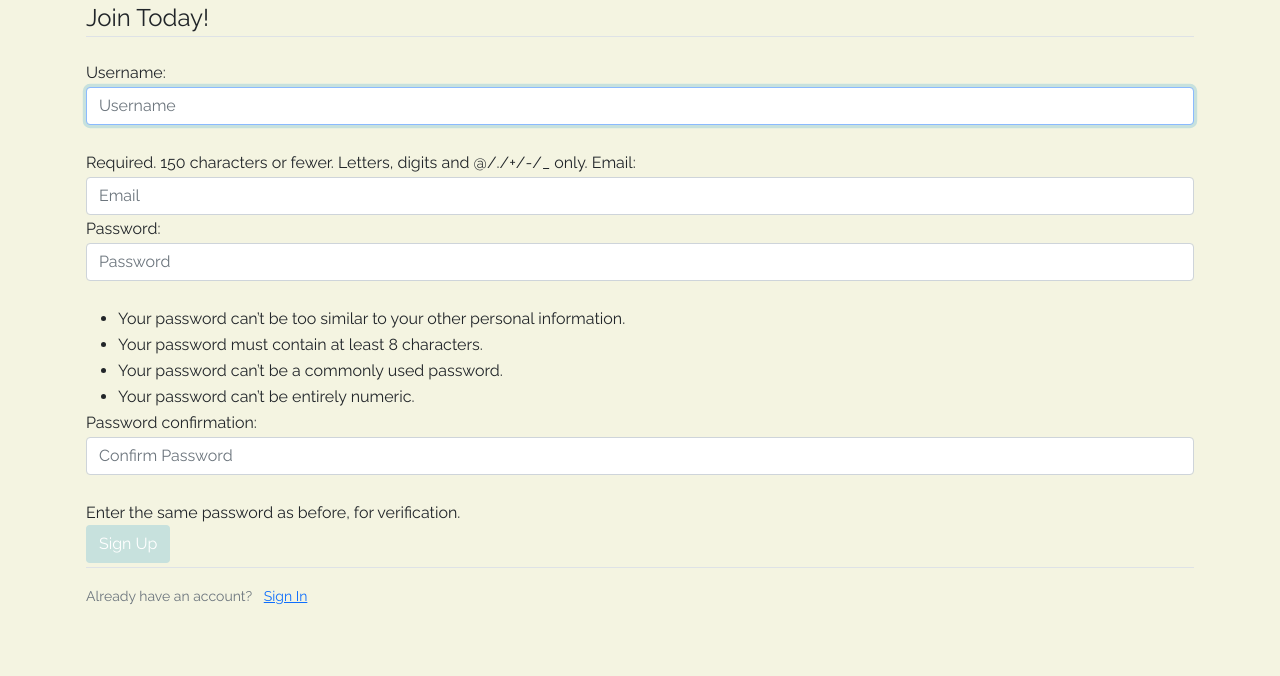
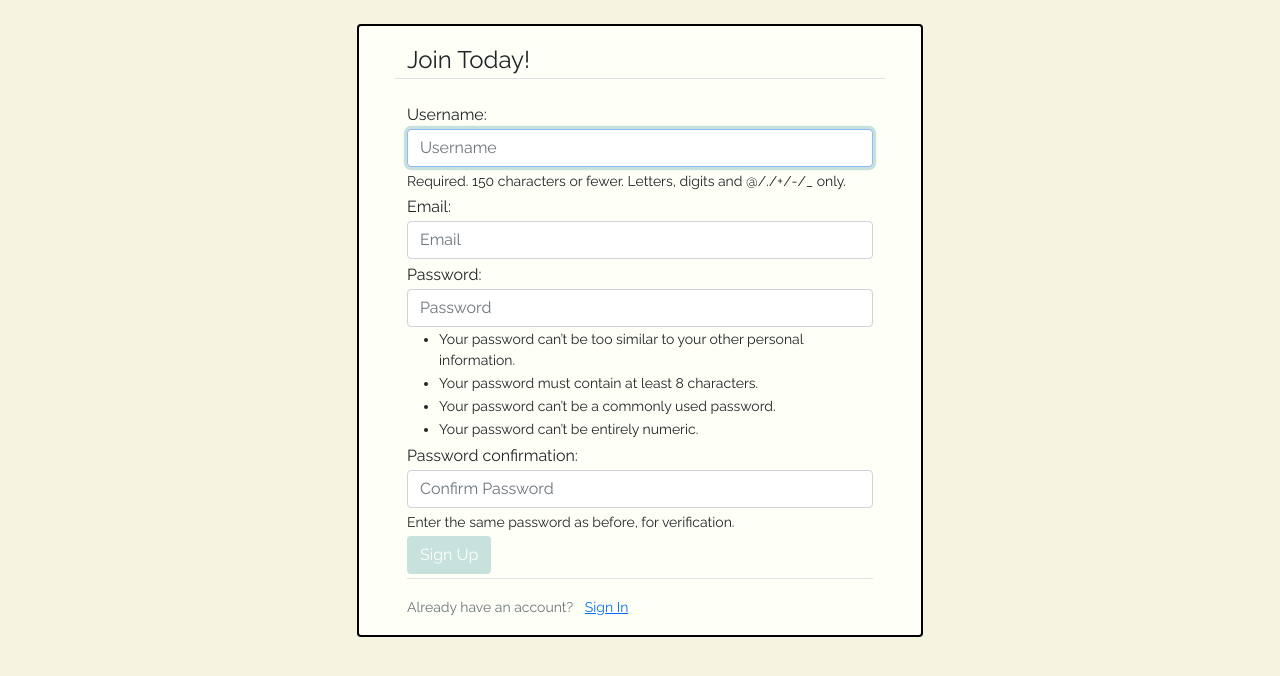
Before and after one commit to TheVulcanWizard/Yumbo, a Django app: page /register/ in a window 1280 px wide. Shown: the part 74-750 px from the top of the page. Run offline with Django 3.2, Linux system fonts and the light colour scheme; some libraries are stand-ins or nearby versions.

Commit message:
Updated registration form

```diff
--- a/recipes/static/recipes/recipes.css
+++ b/recipes/static/recipes/recipes.css
@@ -38,6 +38,7 @@ body {
 
 .container-content {
     background-color: var(--color-bg-light);
+    border: 2px solid black;
 }
 
 .recipe-card {
@@ -161,6 +162,11 @@ body {
     margin-bottom: 2px;
 }
 
+.errorlist {
+    list-style: none;
+    padding-left: 0;
+}
+
 .recipe-form label {
     font-weight: bold;
 }
--- a/users/templates/users/register.html
+++ b/users/templates/users/register.html
@@ -1,12 +1,43 @@
 {% extends "recipes/base.html" %}
 {% block content %}
-    <div class="container">
+    <div class="container mt-4">
+        <div class="row">
+            <div class="col-12 col-lg-6 offset-lg-3 container-content rounded px-5 py-3">
                 <form method="POST">
                     {% csrf_token %}
-            <fieldset class="form-group">
+                    <fieldset class="form-group row">
                         <legend class="border-bottom mb-4">Join Today!</legend>
-                {{ form }}
+                        <div class="col">
+                            {{ form.username.label_tag }}
+                            {{ form.username }}
+                            <small style="list-style: none; color: red;">{{ form.username.errors }}</small>
+                            <small class="my-5">{{ form.username.help_text }}</small>
+                        </div>
                     </fieldset>
+                    <div class="form-group row">
+                        <div class="col">
+                            {{ form.email.label_tag }}
+                            {{ form.email }}
+                            <small style="list-style: none; color: red;">{{ form.email.errors }}</small>
+                            <small>{{ form.email.help_text }}</small>
+                        </div>
+                    </div>
+                    <div class="form-group row">
+                        <div class="col">
+                            {{ form.password1.label_tag }}
+                            {{ form.password1 }}
+                            <small style="list-style: none; color: red;">{{ form.password1.errors }}</small>
+                            <small>{{ form.password1.help_text }}</small>
+                        </div>
+                    </div>
+                    <div class="form-group row">
+                        <div class="col">
+                            {{ form.password2.label_tag }}
+                            {{ form.password2 }}
+                            <small style="list-style: none; color: red;">{{ form.password2.errors }}</small>
+                            <small>{{ form.password2.help_text }}</small>
+                        </div>
+                    </div>
                     <div class="form-group">
                         <button class="btn custom-btn friendly-btn mb-1" type="submit">Sign Up</button>
                     </div>
@@ -17,4 +48,6 @@
                     </small>
                 </div>
             </div>
+        </div>
+    </div>
 {% endblock content %}
```
Lines whose indentation alone changed are shown as unchanged.
